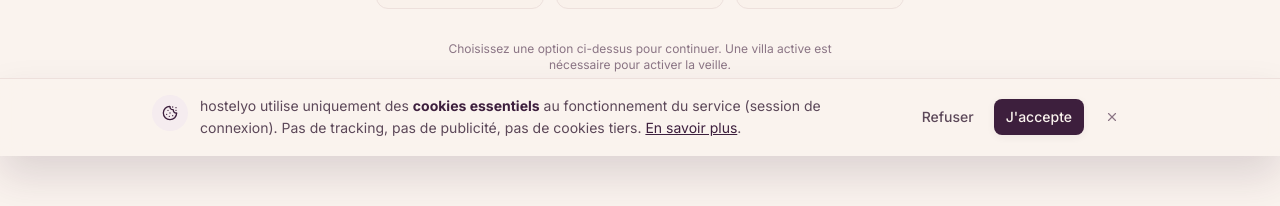
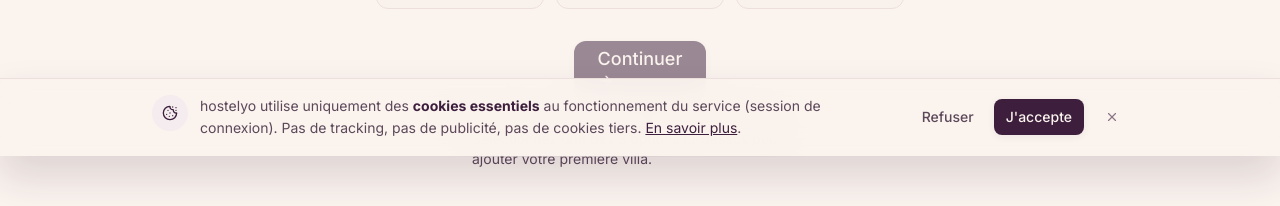
Before and after one commit to nyoraapp-afk/hostless, a Next.js app: page /onboarding/villas in a window 1280 px wide. Shown: the part 644-850 px from the top of the page. Before the commit the page ends 800 px from the top, so only its background shows below. Built offline with nearby package versions, Linux system fonts and the light colour scheme; no server answers; the database is empty; sample sign-in values are in the browser's storage.

Commit message:
Onboarding villas : message d'erreur clair quand 0 villa (icone + 2 lignes)

```diff
--- a/src/app/onboarding/villas/page.tsx
+++ b/src/app/onboarding/villas/page.tsx
@@ -345,23 +345,34 @@ export default function VillasPage() {
         )}
 
         <div className="mt-8 flex flex-col items-center gap-3">
-          {activeCount > 0 ? (
-            <>
-              <Button size="lg" onClick={handleContinue}>
+          <Button
+            size="lg"
+            onClick={handleContinue}
+            disabled={activeCount === 0}
+          >
             Continuer
             <ArrowRight className="h-4 w-4" aria-hidden />
           </Button>
+          {activeCount > 0 ? (
             <p className="text-xs text-ink-muted">
               <strong className="text-aubergine">{activeCount}</strong>{" "}
               villa{activeCount > 1 ? "s" : ""} à monitorer
             </p>
-            </>
           ) : (
             loaded && (
-              <p className="text-xs text-ink-muted text-center max-w-sm">
-                Choisissez une option ci-dessus pour continuer. Une villa
-                active est nécessaire pour activer la veille.
+              <div className="flex items-start gap-2 max-w-sm text-center">
+                <AlertTriangle
+                  className="h-4 w-4 mt-0.5 flex-shrink-0 text-error"
+                  aria-hidden
+                />
+                <p className="text-sm text-error font-medium text-left">
+                  Au moins une villa est requise pour continuer.
+                  <span className="block font-normal text-ink-soft mt-1">
+                    Sélectionnez une des 3 options ci-dessus pour ajouter votre
+                    première villa.
+                  </span>
                 </p>
+              </div>
             )
           )}
         </div>
```
Lines whose indentation alone changed are shown as unchanged.
